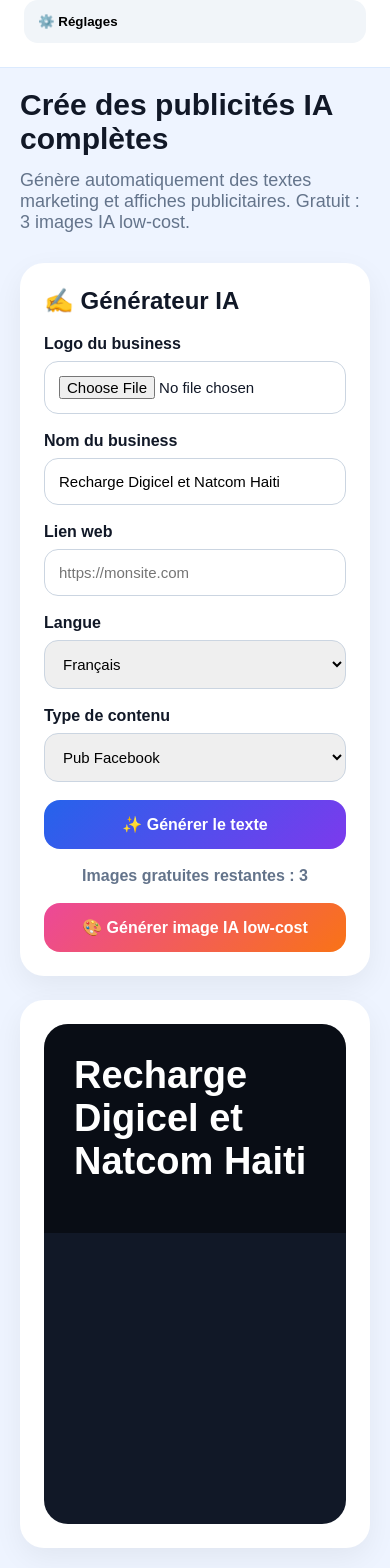
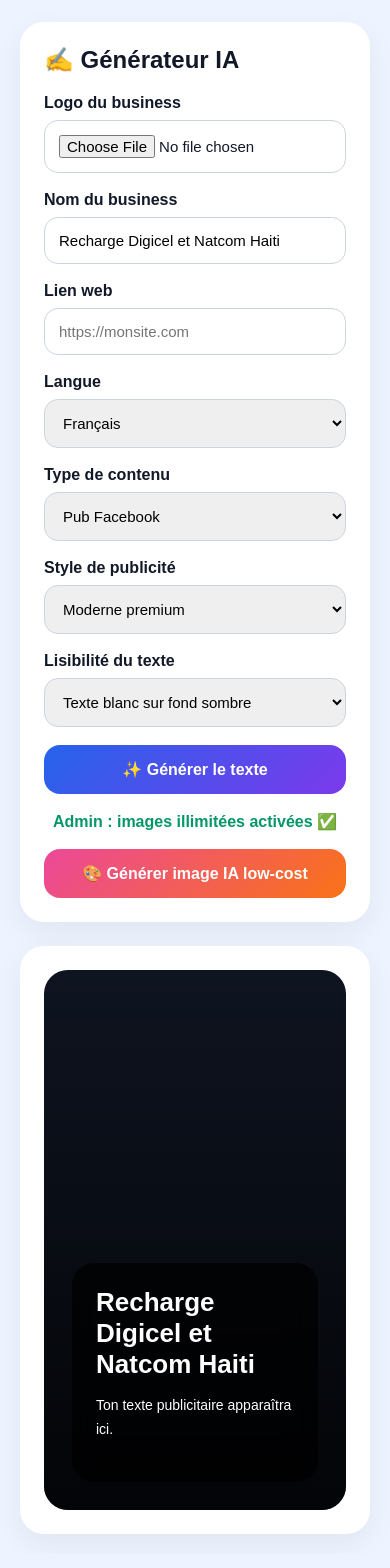
Before and after one commit to mulerlouis03/ghostreach-ai-v2, a React (Vite) app: page / in a window 390 px wide. Shown: the part 329-1897 px from the top of the page. Built offline with nearby package versions, Linux system fonts and the light colour scheme.

Commit message:
add poster palettes and admin mode

```diff
--- a/src/main.jsx
+++ b/src/main.jsx
@@ -6,10 +6,14 @@
 const API_URL = "https://ghostreach-ai-v2.onrender.com";
 
 function App() {
+  const isAdmin = true;
+
   const [business, setBusiness] = useState("Recharge Digicel et Natcom Haiti");
   const [website, setWebsite] = useState("");
   const [type, setType] = useState("Pub Facebook");
   const [language, setLanguage] = useState("Français");
+  const [adStyle, setAdStyle] = useState("Moderne premium");
+  const [palette, setPalette] = useState("dark");
 
   const [result, setResult] = useState("");
   const [generatedImage, setGeneratedImage] = useState("");
@@ -50,11 +54,12 @@
           website,
           type,
           language,
+          adStyle,
         }),
       });
 
       const data = await response.json();
-      setResult(data.result || "Erreur génération texte.");
+      setResult(data.result || data.error || "Erreur génération texte.");
     } catch {
       setResult("Erreur serveur.");
     } finally {
@@ -63,7 +68,7 @@
   }
 
   async function generateImage() {
-    if (imageCount >= 3) {
+    if (!isAdmin && imageCount >= 3) {
       alert("⚠️ Limite gratuite atteinte. Passe Premium pour générer plus d’images.");
       return;
     }
@@ -80,6 +85,7 @@
           business,
           type,
           language,
+          adStyle,
         }),
       });
 
@@ -88,9 +94,11 @@
       if (data.image) {
         setGeneratedImage(data.image);
 
+        if (!isAdmin) {
           const newCount = imageCount + 1;
           setImageCount(newCount);
           localStorage.setItem("daily_image_count", newCount);
+        }
       } else {
         alert("Erreur image : " + (data.error || "image non générée"));
       }
@@ -104,7 +112,11 @@
   function downloadPoster() {
     const poster = document.getElementById("posterPreview");
 
-    html2canvas(poster).then((canvas) => {
+    html2canvas(poster, {
+      useCORS: true,
+      scale: 2,
+      backgroundColor: null,
+    }).then((canvas) => {
       const link = document.createElement("a");
       link.download = "copynova-pub.png";
       link.href = canvas.toDataURL("image/png");
@@ -138,8 +150,7 @@
           <div>
             <h1>Crée des publicités IA complètes</h1>
             <p>
-              Génère automatiquement des textes marketing et affiches publicitaires.
-              Gratuit : 3 images IA low-cost.
+              Génère automatiquement textes, images et affiches publicitaires prêtes à publier.
             </p>
           </div>
         </header>
@@ -183,13 +194,40 @@
               <option>Message Telegram</option>
             </select>
 
+            <label>Style de publicité</label>
+            <select value={adStyle} onChange={(e) => setAdStyle(e.target.value)}>
+              <option>Moderne premium</option>
+              <option>Flashy réseaux sociaux</option>
+              <option>Luxe minimaliste</option>
+              <option>Promotion urgente</option>
+              <option>Style jeune TikTok</option>
+              <option>Corporate professionnel</option>
+              <option>Haïtien local chaleureux</option>
+            </select>
+
+            <label>Lisibilité du texte</label>
+            <select value={palette} onChange={(e) => setPalette(e.target.value)}>
+              <option value="dark">Texte blanc sur fond sombre</option>
+              <option value="light">Texte noir sur carte claire</option>
+              <option value="blue">Palette bleue premium</option>
+              <option value="gold">Palette dorée luxe</option>
+            </select>
+
             <button className="generateBtn" onClick={generateText} disabled={loading}>
               {loading ? "Génération texte..." : "✨ Générer le texte"}
             </button>
 
+            {!isAdmin && (
               <p className="freeLimit">
                 Images gratuites restantes : {Math.max(0, 3 - imageCount)}
               </p>
+            )}
+
+            {isAdmin && (
+              <p className="freeLimit adminLimit">
+                Admin : images illimitées activées ✅
+              </p>
+            )}
 
             <button className="imageBtn" onClick={generateImage} disabled={imageLoading}>
               {imageLoading ? "Création image..." : "🎨 Générer image IA low-cost"}
@@ -197,7 +235,7 @@
           </div>
 
           <div className="panel">
-            <div className="posterPreview" id="posterPreview">
+            <div className={`posterPreview ${palette}`} id="posterPreview">
               {generatedImage && (
                 <img
                   className="posterBackground"
@@ -207,19 +245,21 @@
               )}
 
               <div className="posterOverlay">
-                {logo && (
-                  <img className="posterLogo" src={logo} alt="Logo" />
-                )}
+                <div className="posterTop">
+                  {logo && <img className="posterLogo" src={logo} alt="Logo" />}
+                </div>
 
                 <div className="posterContent">
+                  <div className="textCard">
                     <h2>{business}</h2>
-                  <pre>{result}</pre>
+                    <pre>{result || "Ton texte publicitaire apparaîtra ici."}</pre>
 
                     {website && (
                       <a href={website} target="_blank" rel="noreferrer">
                         Visiter le site
                       </a>
                     )}
+                  </div>
                 </div>
               </div>
             </div>
--- a/src/style.css
+++ b/src/style.css
@@ -67,11 +67,6 @@
   cursor: pointer;
   font-weight: 700;
   text-align: left;
-  transition: 0.2s;
-}
-
-.sidebar button:hover {
-  background: #dbeafe;
 }
 
 .navActive {
@@ -163,17 +158,15 @@
   background: linear-gradient(135deg, #059669, #10b981);
 }
 
-.generateBtn:hover,
-.imageBtn:hover,
-.downloadBtn:hover {
-  opacity: 0.9;
-}
-
 .freeLimit {
   margin-top: 18px;
   text-align: center;
   color: #64748b;
   font-weight: bold;
+}
+
+.adminLimit {
+  color: #059669;
 }
 
 /* POSTER */
@@ -189,6 +182,7 @@
 
 .posterBackground {
   position: absolute;
+  inset: 0;
   width: 100%;
   height: 100%;
   object-fit: cover;
@@ -198,12 +192,16 @@
   position: relative;
   z-index: 2;
   width: 100%;
-  height: 100%;
-  padding: 30px;
-  background: rgba(0,0,0,0.45);
+  min-height: 650px;
+  padding: 28px;
   display: flex;
   flex-direction: column;
   justify-content: space-between;
+}
+
+.posterTop {
+  display: flex;
+  justify-content: flex-start;
 }
 
 .posterLogo {
@@ -216,30 +214,93 @@
 }
 
 .posterContent {
+  width: 100%;
+}
+
+.textCard {
+  border-radius: 22px;
+  padding: 24px;
+  backdrop-filter: blur(12px);
+}
+
+.textCard h2 {
+  font-size: 34px;
+  margin-bottom: 14px;
+}
+
+.textCard pre {
+  white-space: pre-wrap;
+  font-family: inherit;
+  line-height: 1.7;
+  font-size: 16px;
+  margin-bottom: 16px;
+}
+
+.textCard a {
+  display: inline-block;
+  padding: 12px 18px;
+  border-radius: 14px;
+  text-decoration: none;
+  font-weight: bold;
+}
+
+/* PALETTES */
+
+.posterPreview.dark .posterOverlay {
+  background: linear-gradient(to top, rgba(0,0,0,0.82), rgba(0,0,0,0.18));
+}
+
+.posterPreview.dark .textCard {
+  background: rgba(0,0,0,0.68);
   color: white;
 }
 
-.posterContent h2 {
-  font-size: 38px;
-  margin-bottom: 20px;
+.posterPreview.dark .textCard a {
+  background: white;
+  color: #111827;
 }
 
-.posterContent pre {
-  white-space: pre-wrap;
-  font-family: inherit;
-  line-height: 1.7;
-  font-size: 17px;
-  margin-bottom: 20px;
+.posterPreview.light .posterOverlay {
+  background: linear-gradient(to top, rgba(255,255,255,0.9), rgba(255,255,255,0.18));
 }
 
-.posterContent a {
-  display: inline-block;
-  padding: 12px 20px;
-  border-radius: 14px;
-  background: white;
+.posterPreview.light .textCard {
+  background: rgba(255,255,255,0.88);
   color: #111827;
-  text-decoration: none;
-  font-weight: bold;
+}
+
+.posterPreview.light .textCard a {
+  background: #111827;
+  color: white;
+}
+
+.posterPreview.blue .posterOverlay {
+  background: linear-gradient(to top, rgba(30,64,175,0.88), rgba(14,165,233,0.12));
+}
+
+.posterPreview.blue .textCard {
+  background: rgba(15,23,42,0.75);
+  color: white;
+  border: 1px solid rgba(255,255,255,0.2);
+}
+
+.posterPreview.blue .textCard a {
+  background: #38bdf8;
+  color: #082f49;
+}
+
+.posterPreview.gold .posterOverlay {
+  background: linear-gradient(to top, rgba(120,53,15,0.9), rgba(251,191,36,0.18));
+}
+
+.posterPreview.gold .textCard {
+  background: rgba(255,248,220,0.9);
+  color: #451a03;
+}
+
+.posterPreview.gold .textCard a {
+  background: #92400e;
+  color: white;
 }
 
 /* MOBILE */
@@ -255,8 +316,13 @@
     border-bottom: 1px solid #dbeafe;
   }
 
-  .workspace {
-    grid-template-columns: 1fr;
+  .sidebar nav {
+    flex-direction: row;
+    overflow-x: auto;
+  }
+
+  .sidebar button {
+    white-space: nowrap;
   }
 
   .main {
@@ -267,7 +333,20 @@
     font-size: 30px;
   }
 
-  .posterPreview {
-    min-height: 500px;
+  .workspace {
+    grid-template-columns: 1fr;
+  }
+
+  .posterPreview,
+  .posterOverlay {
+    min-height: 540px;
+  }
+
+  .textCard h2 {
+    font-size: 26px;
+  }
+
+  .textCard pre {
+    font-size: 14px;
   }
 }
```
Lines whose indentation alone changed are shown as unchanged.
